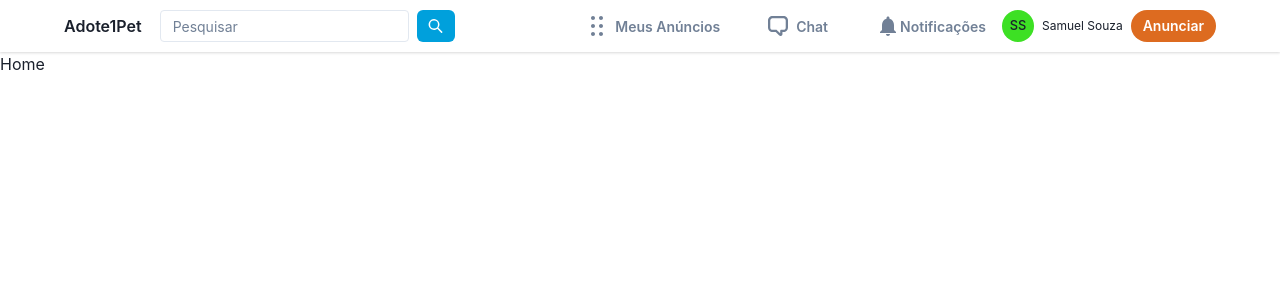
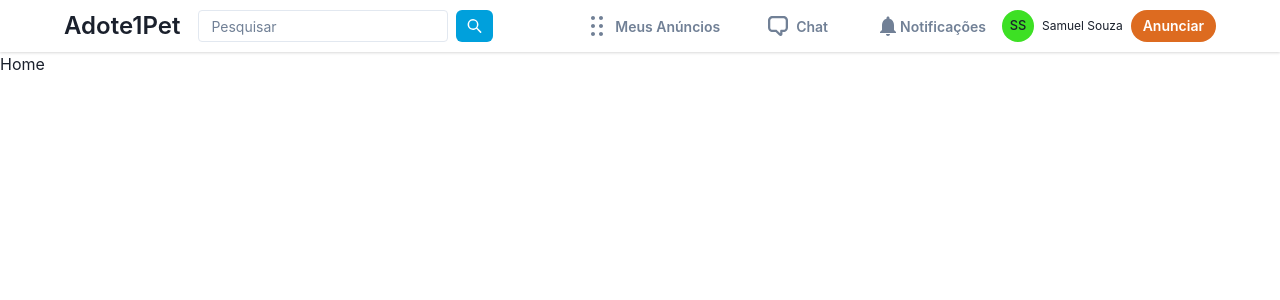
Before and after one commit to 4ugusto5ouza/adote-um-pet, a React (Vite) app: page / in a window 1280 px wide. Shown: the top 300 px of the page. Built offline with nearby package versions, Linux system fonts and the light colour scheme.

Commit message:
:sparkles:feat: font header maior

```diff
--- a/src/app/shared/components/Header.tsx
+++ b/src/app/shared/components/Header.tsx
@@ -16,7 +16,7 @@ export const Header = () => {
         alignItems={"center"}
       >
         <Text
-          fontSize={"16px"}
+          fontSize={"24px"}
           fontWeight={"600"}
           marginRight={"10px"}
           onClick={() => navigate("/")}
```
